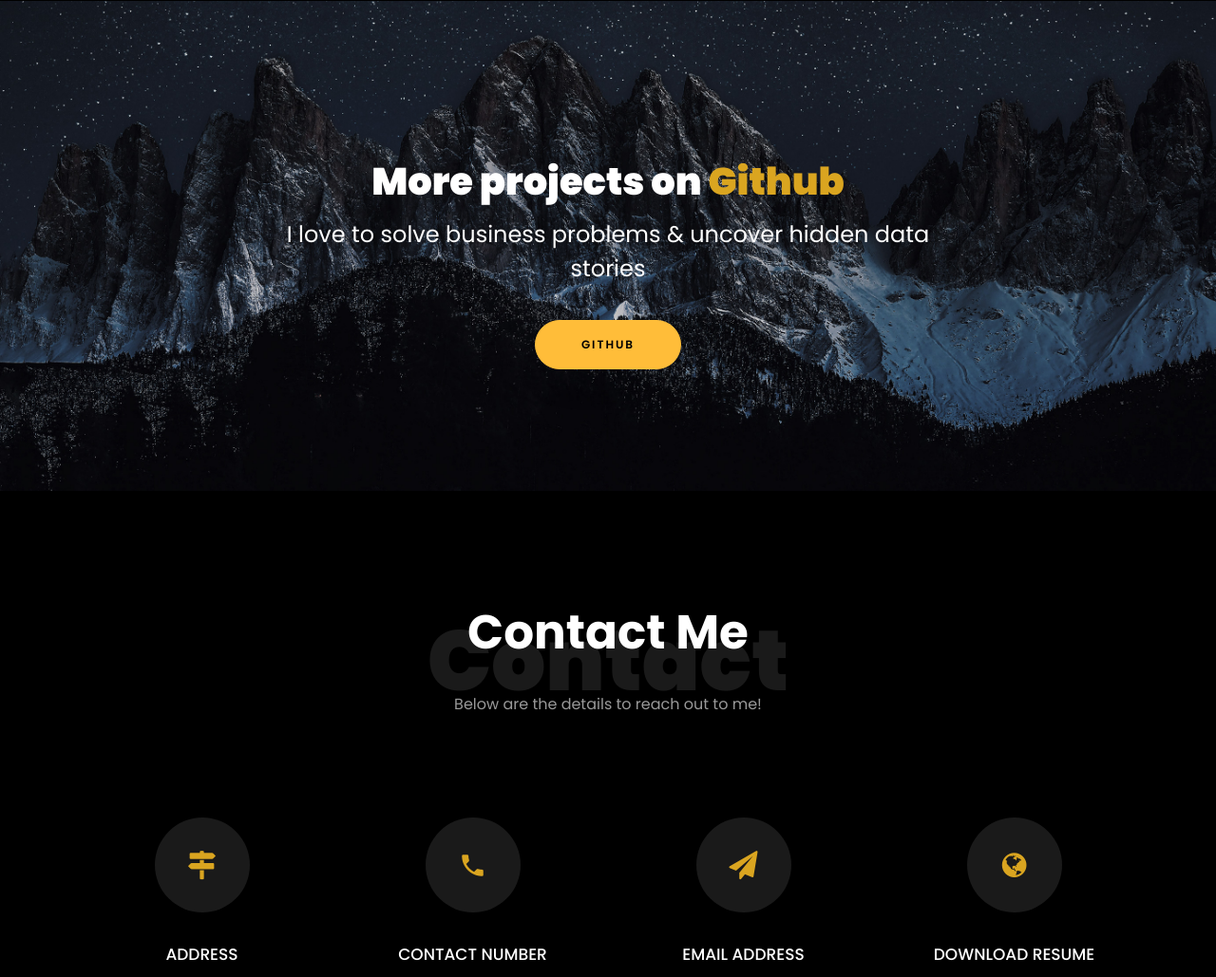
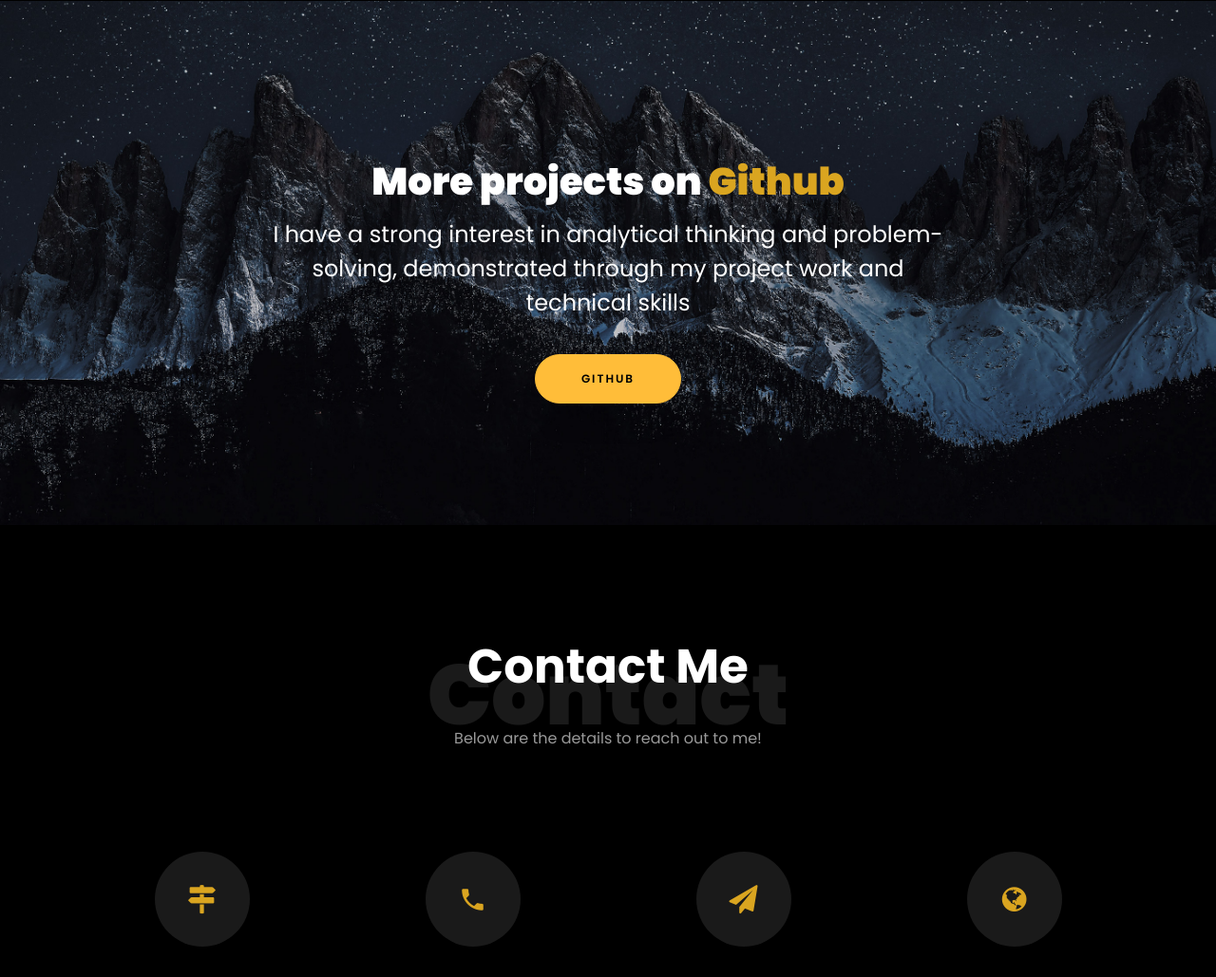
Before and after one commit to manisha-shinde3701/manisha-shinde3701.github.io, a plain HTML site: page index.html in a window 1280 px wide. Shown: the part 3828-4857 px from the top of the page at 95% size. Drawn offline with Linux system fonts and the light colour scheme; files whose address does not match are found by name.

Commit message:
Update index.html

```diff
--- a/index.html
+++ b/index.html
@@ -538,7 +538,7 @@
 				<div class="row justify-content-center">
 					<div class="col-md-7 ftco-animate text-center">
 						<h2>More projects on<span> Github  </span> </h2>
-						<div class="heading"> <h4> I love to solve business problems &amp; uncover hidden data stories </h4>
+						<div class="heading"> <h4> I have a strong interest in analytical thinking and problem-solving, demonstrated through my project work and technical skills </h4>
 						<br>
 						<p><a href="https://github.com/manisha-shinde3701" class="btn btn-primary py-3 px-5">GitHub</a></p>
 						</div>
```
